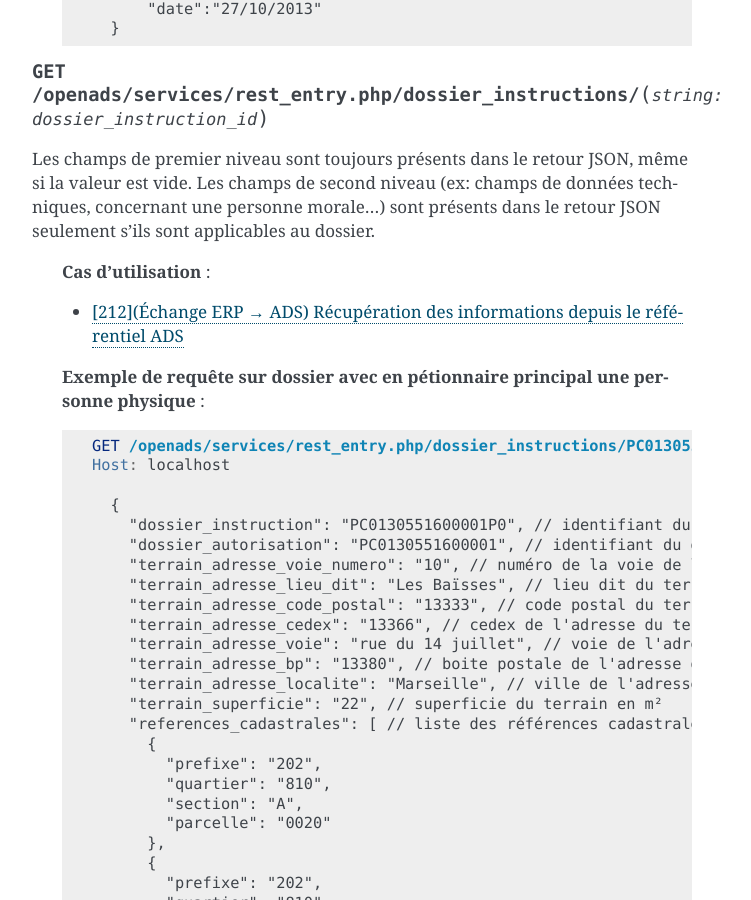
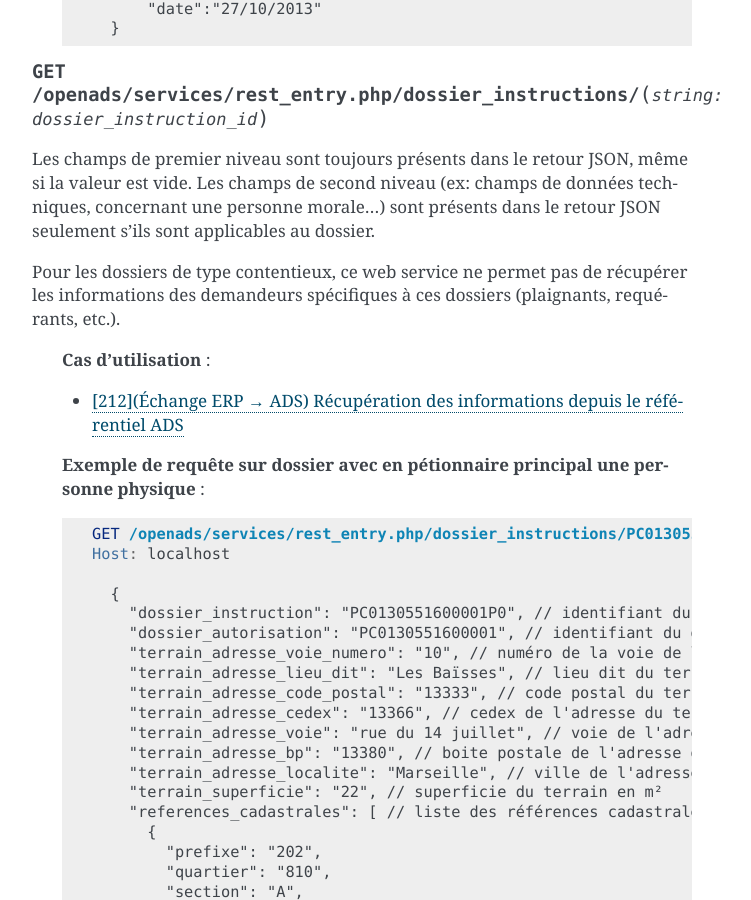
Before and after one commit to mpavaux/openads-documentation, a Sphinx documentation site: the page built from source/guide_developpeur/web_services.rst, in a window 1280 px wide and 900 px high, scrolled down 6289 px. Shown: the whole window, without its empty margins (388-1139 px from the left). Built offline with Sphinx 7.4.7, drawn with Linux system fonts in a browser that asks for light colours.

Commit message:
Précision au niveau du WS dossier_instructions

```diff
--- a/source/guide_developpeur/web_services.rst
+++ b/source/guide_developpeur/web_services.rst
@@ -388,6 +388,9 @@
 personne morale...) sont présents dans le retour JSON seulement s'ils sont applicables au
 dossier.
 
+Pour les dossiers de type contentieux, ce web service ne permet pas de récupérer les
+informations des demandeurs spécifiques à ces dossiers (plaignants, requérants, etc.).
+
    **Cas d'utilisation** :
 
    - :ref:`echange_erp_ads_212`
```
